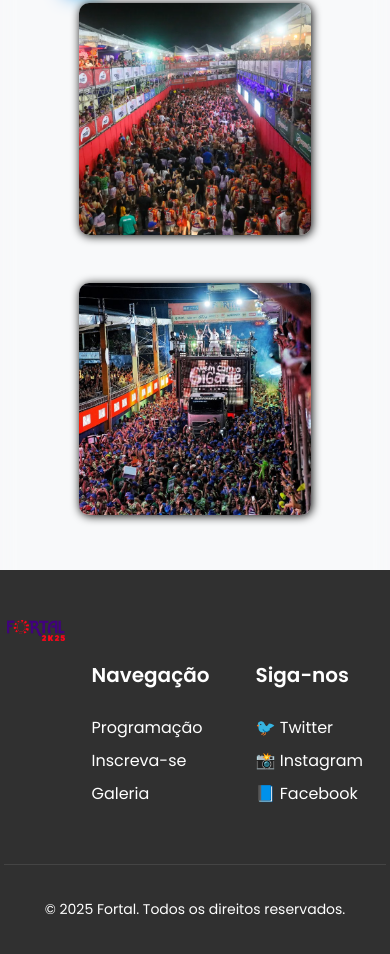
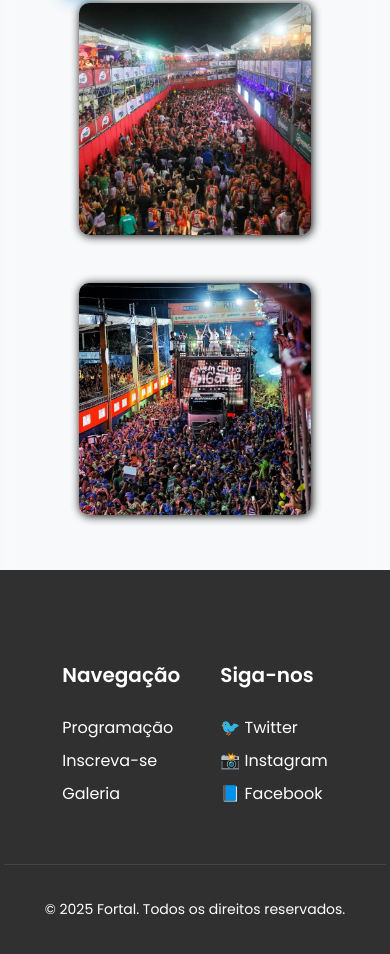
Before and after one commit to Rafaelmacie/Fortal2025, a plain HTML site: page index.html in a window 390 px wide. Shown: the part 2156-3110 px from the top of the page. Drawn offline with Linux system fonts and the light colour scheme.

Commit message:
Melhoria no footer: adicionada media query para responsividade.

```diff
--- a/style.css
+++ b/style.css
@@ -219,9 +219,6 @@ nav {
 }
 
 
-
-
-
 footer {
     margin-top: 10%;
     background-color: #303030;
@@ -232,15 +229,15 @@ footer {
 
 .footer-container {
     display: flex;
-    flex-wrap: wrap;
+    flex-direction: row;
     justify-content: space-around;
-    align-items: flex-start;
+    align-items: center;
     width: 98vw;
-    min-height: 200px;
+    min-height: 150px;
 }
 
 .footer-logo img {
-    width: 15vw;
+    width: 10vw;
     margin-bottom: 20px;
 }
 
@@ -274,3 +271,17 @@ footer {
     text-align: center;
     font-size: 14px;
 }
+
+@media screen and (max-width: 650px) {
+    .footer-logo img {
+        display: none;
+    }
+    .footer-container {
+        display: flex;
+        flex-direction: row;
+        justify-content: center;
+        align-items: center;
+        width: 98vw;
+        min-height: 150px;
+    }
+  }
```
